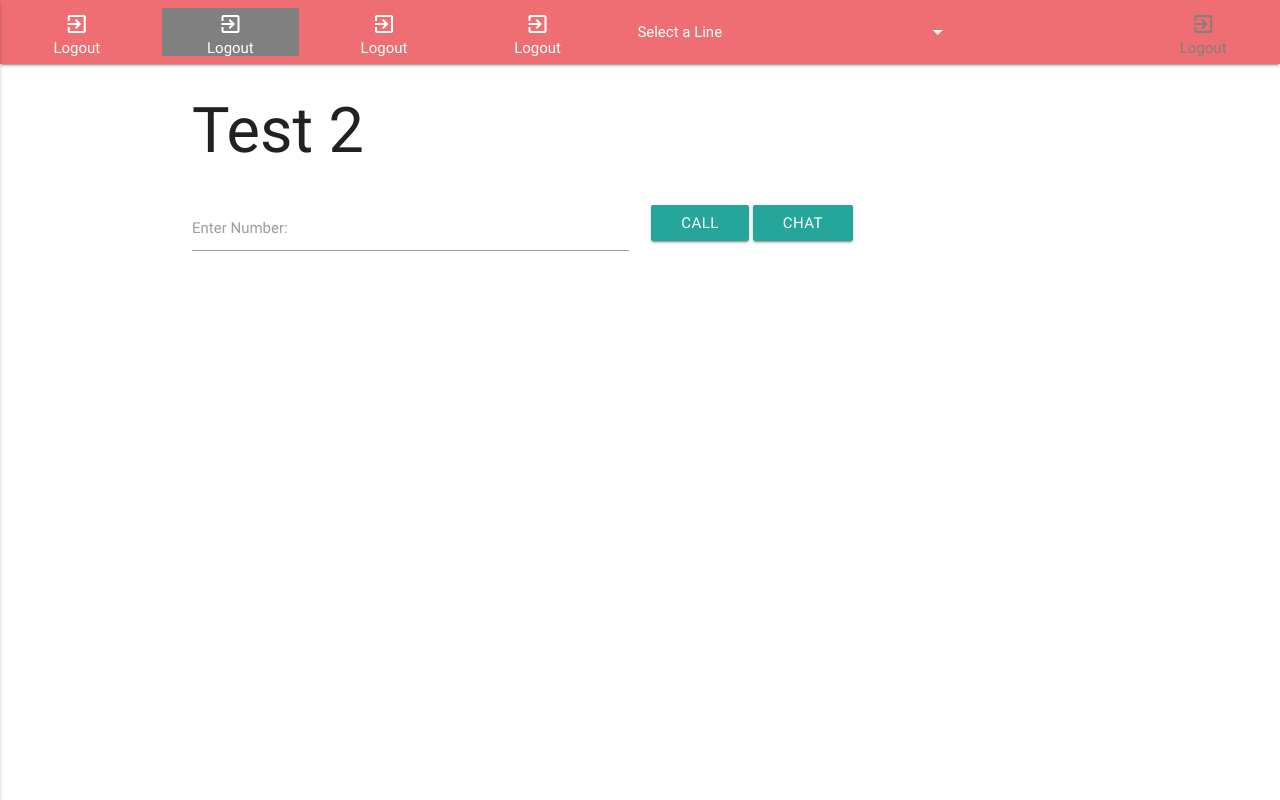
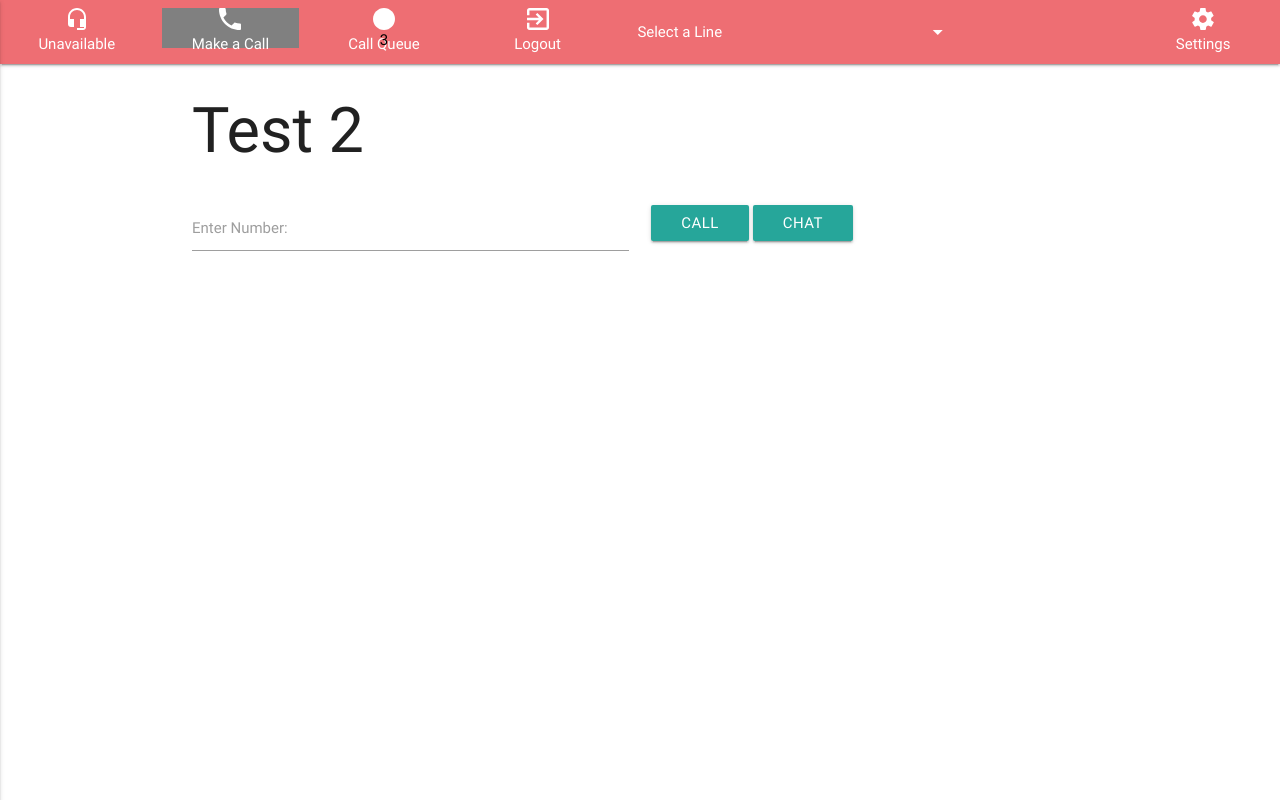
Before and after one commit to azjishlay/softphone, a plain HTML site: page index.html in a window 1280 px wide. Drawn offline with nearby package versions, Linux system fonts and the light colour scheme.

Commit message:
Change menu icons to svg

```diff
--- a/assets/css/style.css
+++ b/assets/css/style.css
@@ -4,14 +4,36 @@ nav .nav-wrapper {
   text-align: center;
 }
 
-nav .nav-wrapper .icon i {
-  height: 32px;
-  line-height: 32px;
+nav .nav-wrapper .icon, .fallback {
+  position: relative;
+  height: 24px;
+}
+
+nav .nav-wrapper .icon .svg, .overlay {
+  position: absolute;
+  top:0;left:0;bottom:0;right:0;
+  max-width: 100%;
+  max-height: 100%;
+  margin: auto;
+  padding: 0 0 2px 0;
+}
+
+.overlay {
+  color: black;
+}
+
+svg {
+  fill: white;
+}
+
+svg:hover {
+  fill: green;
 }
 
 nav .nav-wrapper .caption {
   height: 16px;
   line-height: 16px;
+  padding: 4px 0 0 0;
 }
 
 nav .nav-wrapper a.dropdown-button, a.dropdown-button i {
@@ -55,5 +77,8 @@ li.tab a.active {
 
 #callDisplay {
   display: none;
+}
+
+.connected {
   color: green;
 }
--- a/assets/js/app.js
+++ b/assets/js/app.js
@@ -21,8 +21,8 @@ $(document).ready(function() {
   $('#callBtn').click(function() {
     $(this).addClass('disabled');
     $('#callDisplay').show();
+    $("#callStatus").addClass("connected");
+    $("#callStatus").text("Connected");
   });
 
-
-
 });
--- a/index.html
+++ b/index.html
@@ -35,25 +35,42 @@
         <ul class="hide-on-med-and-down">
           <li class="tab">
             <a href="#" id="test1">
-              <div class="icon"><i class="material-icons">exit_to_app</i></div>
-              <div class="caption">Logout</div>
+              <div class="icon">
+                <object class="svg" type="image/svg+xml" data="assets/svg/headset-with-microphone.svg">
+                  <img class="svg fallback" src="assets/svg/headset-with-microphone.png" alt="" />
+                </object>
+              </div>
+              <div class="caption">Unavailable</div>
             </a>
           </li>
           <li class="tab">
             <a href="#" id="test2" class="active">
-              <div class="icon"><i class="material-icons">exit_to_app</i></div>
-              <div class="caption">Logout</div>
+              <div class="icon">
+                <object class="svg" id="btn2" type="image/svg+xml" data="assets/svg/phone-call-button.svg">
+                  <img class="svg fallback" src="assets/svg/phone-call-button.png" alt="">
+                </object>
+              </div>
+              <div class="caption">Make a Call</div>
             </a>
           </li>
           <li class="tab">
             <a href="#" id="test3">
-              <div class="icon"><i class="material-icons">exit_to_app</i></div>
-              <div class="caption">Logout</div>
+              <div class="icon">
+                <div class="overlay">3</div>
+                <object class="svg" type="image/svg+xml" data="assets/svg/filled-circle.svg">
+                  <img class="svg fallback" src="assets/svg/filled-circle.png" alt="">
+                </object>
+              </div>
+              <div class="caption">Call Queue</div>
             </a>
           </li>
           <li class="tab">
             <a href="#" id="test4">
-              <div class="icon"><i class="material-icons">exit_to_app</i></div>
+              <div class="icon">
+                <object class="svg" type="image/svg+xml" data="assets/svg/exit-to-app-button.svg">
+                  <img class="svg fallback" src="assets/svg/exit-to-app-button.png" alt="">
+                </object>
+              </div>
               <div class="caption">Logout</div>
             </a>
           </li>
@@ -68,14 +85,17 @@
           </li>
           <li class="tab disabled">
             <a href="#" class="">
-              <div class="icon"><i class="material-icons"> </i></div>
-              <div class="caption"> </div>
+              <div class="icon"></div>
+              <div class="caption"></div>
             </a>
           </li>
-          <li class="tab disabled">
+          <li class="tab">
             <a href="#" class="">
-              <div class="icon"><i class="material-icons">exit_to_app</i></div>
-              <div class="caption">Logout</div>
+              <div class="icon">
+                <object class="svg" type="image/svg+xml" data="assets/svg/settings-cogwheel-button.svg">
+                  <img class="svg fallback" src="assets/svg/settings-cogwheel-button.png" alt="">
+                </object></div>
+              <div class="caption">Settings</div>
             </a>
           </li>
         </ul>
@@ -118,7 +138,11 @@
 
           <!-- Call Display -->
           <div id="callDisplay">
-            Connected
+            <div class="contactDetails">
+              <p class="contactName">John Weldon</p>
+              <p class="contactNumberType">Mobile</p>
+            </div>
+            <div id="callStatus"></div>
           </div>
         </div>
       </div>
```
Also changed, not shown: assets/svg/exit-to-app-button.png (added), assets/svg/exit-to-app-button.svg (added), assets/svg/filled-circle.png (added), assets/svg/filled-circle.svg (added), assets/svg/headset-with-microphone.png (added), assets/svg/headset-with-microphone.svg (added), assets/svg/phone-call-button.png (added), assets/svg/phone-call-button.svg (added), assets/svg/settings-cogwheel-button.png (added), assets/svg/settings-cogwheel-button.svg (added).
